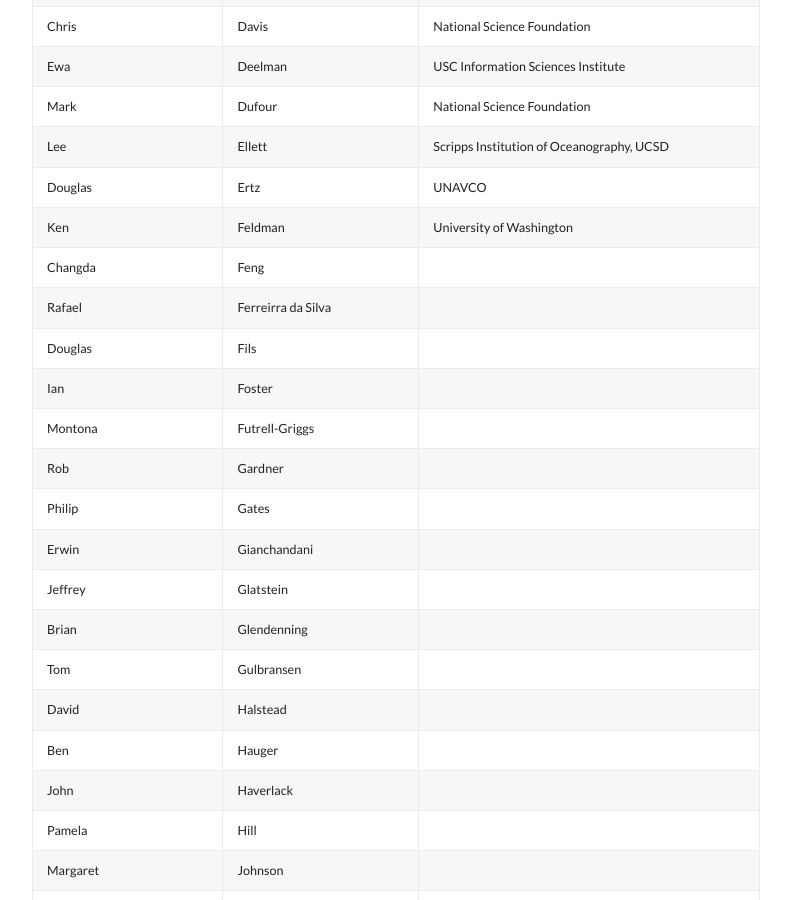
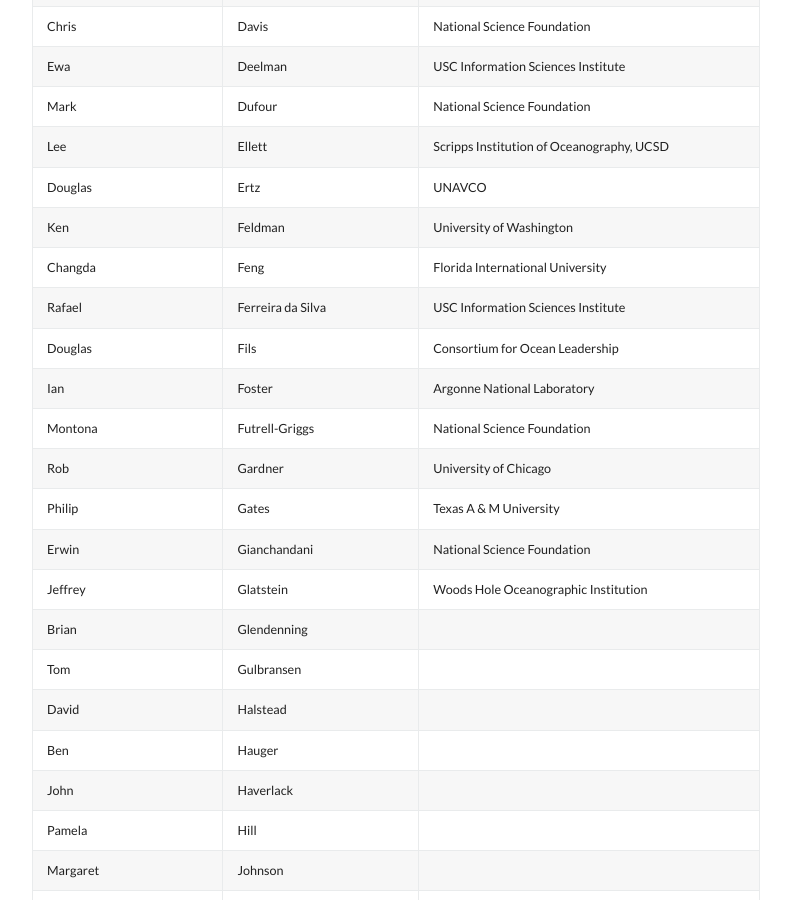
Before and after one commit to facilitiesci/facilitiesci.github.io, a Jekyll site: the page built from attendees.md, in a window 1280 px wide and 900 px high, scrolled down 1430 px. Shown: the whole window, without its empty margins (244-1035 px from the left). Built offline with Jekyll 4.4.1, drawn with Linux system fonts in a browser that asks for light colours; nearby versions of some CDN libraries.

Commit message:
Update attendees.md

```diff
--- a/attendees.md
+++ b/attendees.md
@@ -48,15 +48,15 @@
 Lee | Ellett | Scripps Institution of Oceanography, UCSD
 Douglas | Ertz | UNAVCO
 Ken | Feldman | University of Washington
-Changda | Feng
-Rafael | Ferreirra da Silva
-Douglas | Fils
-Ian | Foster
-Montona | Futrell-Griggs
-Rob | Gardner
-Philip | Gates
-Erwin | Gianchandani
-Jeffrey | Glatstein
+Changda | Feng | Florida International University
+Rafael | Ferreira da Silva | USC Information Sciences Institute
+Douglas | Fils | Consortium for Ocean Leadership
+Ian | Foster | Argonne National Laboratory
+Montona | Futrell-Griggs | National Science Foundation
+Rob | Gardner | University of Chicago
+Philip | Gates | Texas A & M University
+Erwin | Gianchandani | National Science Foundation
+Jeffrey | Glatstein | Woods Hole Oceanographic Institution
 Brian | Glendenning
 Tom | Gulbransen
 David | Halstead
```
